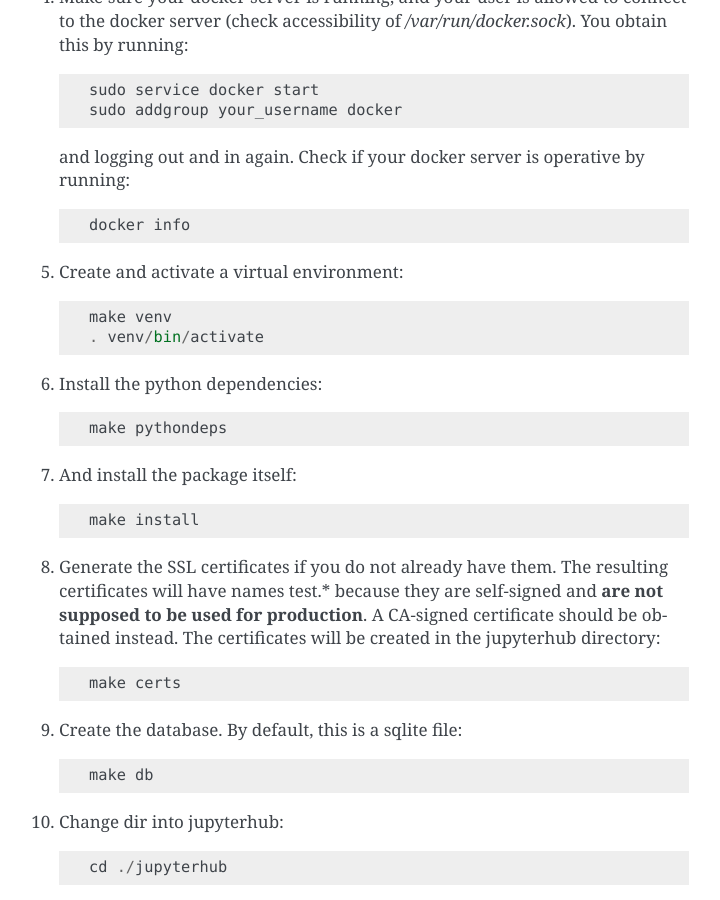
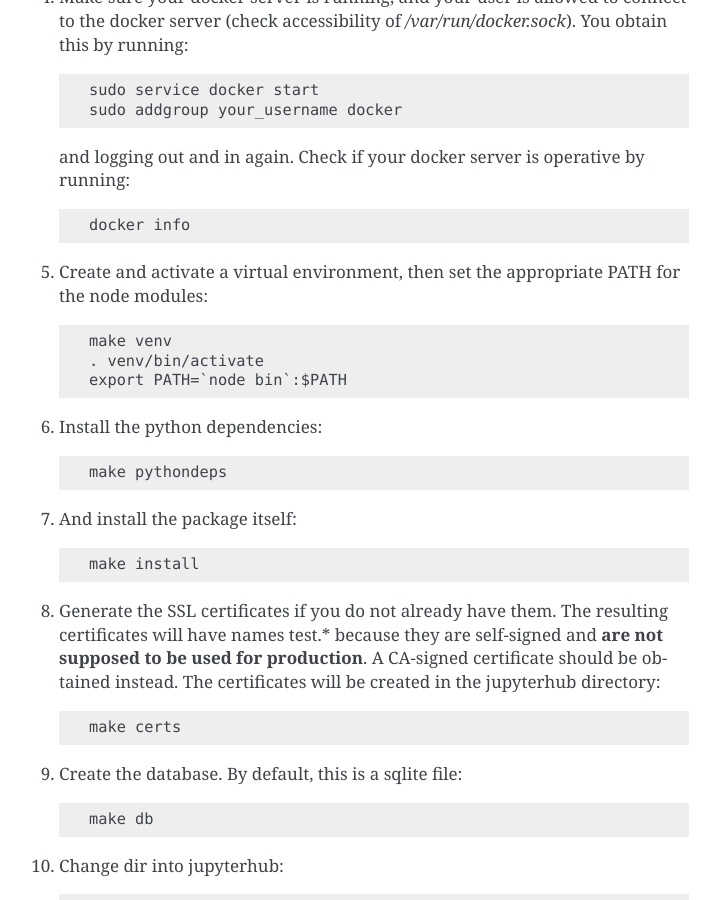
Before and after one commit to simphony/simphony-remote, a Sphinx documentation site: the page built from doc/source/deployment.rst, in a window 1280 px wide and 900 px high, scrolled down 760 px. Shown: the whole window, without its empty margins (391-1111 px from the left). Built offline with Sphinx 7.4.7, drawn with Linux system fonts in a browser that asks for light colours; pages that are not in the unit, such as notebooks, are missing from menus.

Commit message:
Specified node bin path, both in documentation and makefile

```diff
--- a/doc/source/deployment.rst
+++ b/doc/source/deployment.rst
@@ -37,10 +37,11 @@
 
      docker info
 
-#. Create and activate a virtual environment::
+#. Create and activate a virtual environment, then set the appropriate PATH for the node modules::
 
      make venv
      . venv/bin/activate
+     export PATH=`node bin`:$PATH
 
 #. Install the python dependencies::
 
```
Also changed, not shown: 1 other file.
